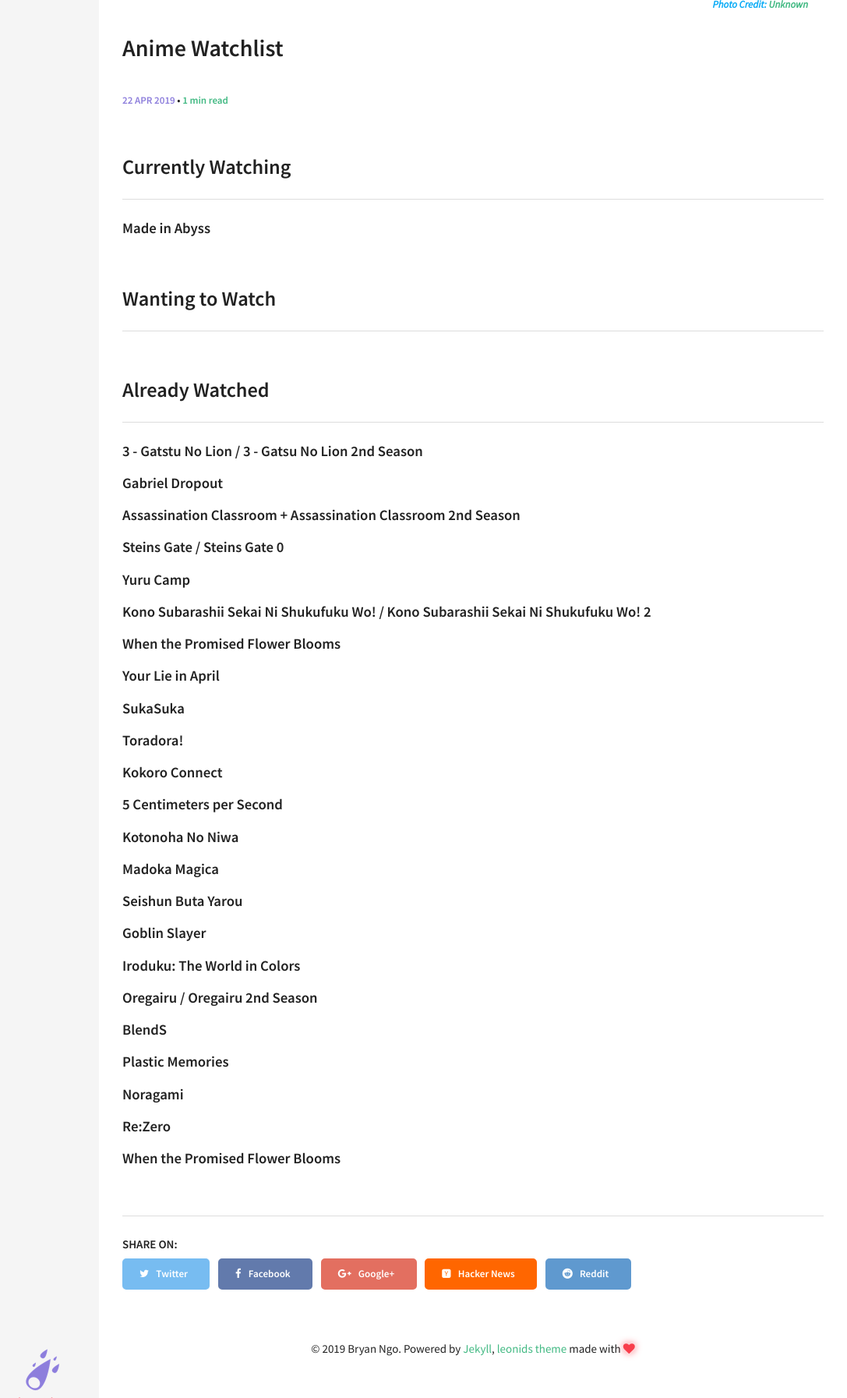
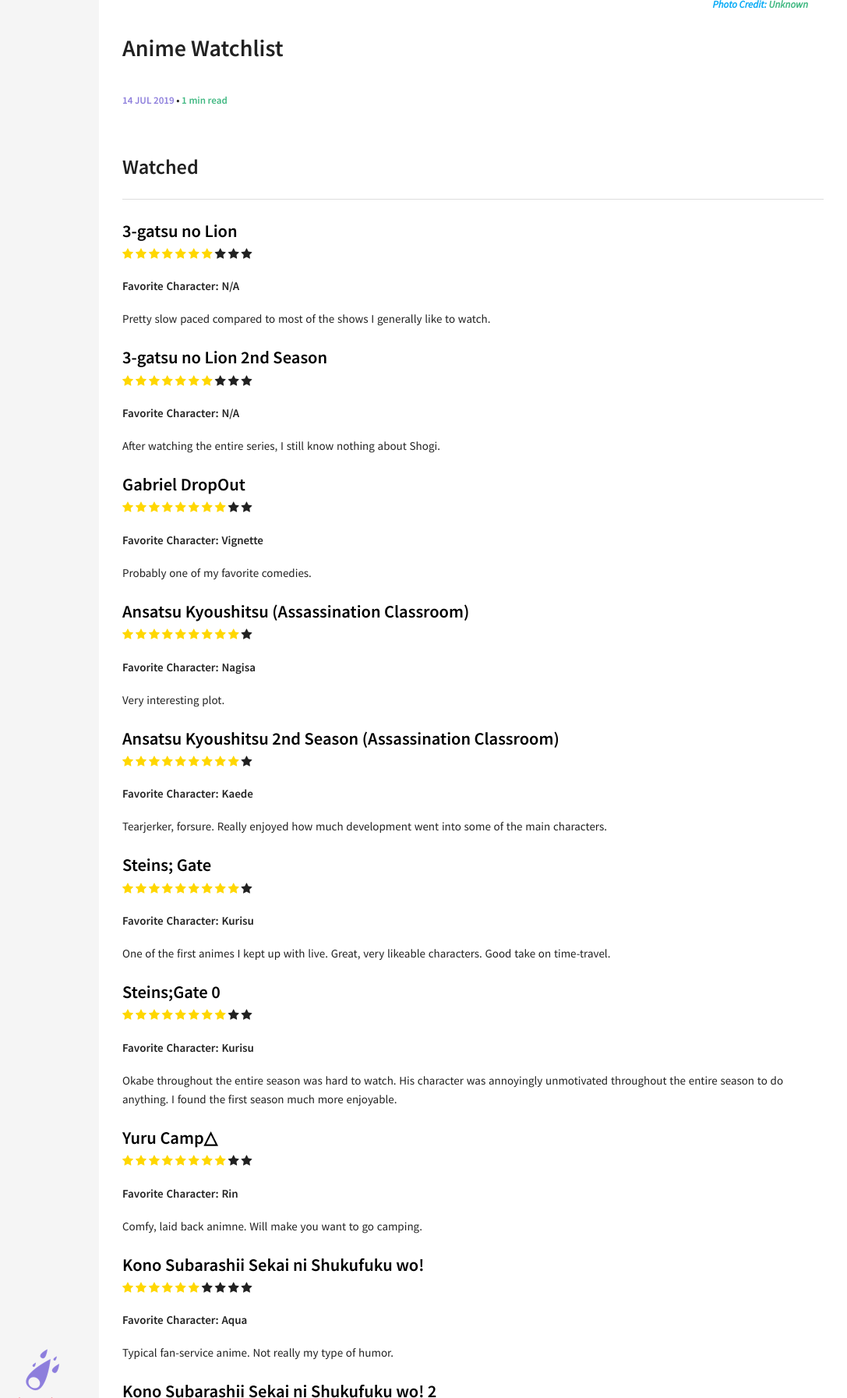
Before and after one commit to bryngo/bryngo.github.io, a Jekyll site: the page built from _posts/2019-07-14-anime-watch-list.md, in a window 1280 px wide, cut to the strip 614-2407 px from the top of the page. Shown: the whole strip at 78% size, without its empty margins (193-1280 px from the left). Built offline with Jekyll 4.4.1, drawn with Linux system fonts in a browser that asks for light colours; some of the changed text lies outside the part shown.

Commit message:
updated anime post

```diff
--- a/_data/index/anime.yml
+++ b/_data/index/anime.yml
@@ -3,154 +3,180 @@
   link: https://myanimelist.net/anime/31646/3-gatsu_no_Lion
   rate: 7
   fav: N/A
-  description: N/A
+  description: Pretty slow paced compared to most of the shows I generally like to watch.
+  status: finished
 
 - name: 3-gatsu no Lion 2nd Season
   link: https://myanimelist.net/anime/35180/3-gatsu_no_Lion_2nd_Season
   rate: 7
   fav: N/A
-  description: N/A
+  description: After watching the entire series, I still know nothing about Shogi.
+  status: finished
 
 - name: Gabriel DropOut
   link: https://myanimelist.net/anime/33731/Gabriel_DropOut
   rate: 8
   fav: Vignette
-  description: N/A
+  description: Probably one of my favorite comedies.
+  status: finished
 
 - name: Ansatsu Kyoushitsu (Assassination Classroom)
   link: https://myanimelist.net/anime/24833/Ansatsu_Kyoushitsu
   rate: 9
   fav: Nagisa
-  description: N/A
+  description: Very interesting plot.
+  status: finished
 
 - name: Ansatsu Kyoushitsu 2nd Season (Assassination Classroom)
   link: https://myanimelist.net/anime/30654/Ansatsu_Kyoushitsu_2nd_Season
   rate: 9
   fav: Kaede
-  description: N/A
+  description: Tearjerker, forsure. Really enjoyed how much development went into some of the main characters.
+  status: finished
 
 - name: Steins; Gate
   link: https://myanimelist.net/anime/9253/Steins_Gate
   rate: 9
   fav: Kurisu
-  description: N/A
+  description: One of the first animes I kept up with live. Great, very likeable characters. Good take on time-travel.
+  status: finished
 
 - name: Steins;Gate 0
   link: https://myanimelist.net/anime/30484/Steins_Gate_0
   rate: 8
   fav: Kurisu
-  description: N/A
+  description: Okabe throughout the entire season was hard to watch. His character was annoyingly unmotivated throughout the entire season to do anything. I found the first season much more enjoyable.
+  status: finished
 
 - name: Yuru Camp△
   link: https://myanimelist.net/anime/34798/Yuru_Camp%E2%96%B3
   rate: 8
   fav: Rin
-  description: N/A
+  description: Comfy, laid back animne. Will make you want to go camping.
+  status: finished
 
 - name: Kono Subarashii Sekai ni Shukufuku wo!
   link: https://myanimelist.net/anime/30831/Kono_Subarashii_Sekai_ni_Shukufuku_wo
   rate: 6
   fav: Aqua
-  description: N/A
+  description: Typical fan-service anime. Not really my type of humor.
+  status: finished
 
 - name: Kono Subarashii Sekai ni Shukufuku wo! 2
   link: https://myanimelist.net/anime/32937/Kono_Subarashii_Sekai_ni_Shukufuku_wo_2
   rate: 6
   fav: Wiz
-  description: N/A
+  description: Wasn't super into this series. Finished it mainly becuase I was already about halfway through before I lost most interest.
+  status: finished
 
 - name: Sayonara no Asa ni Yakusoku no Hana wo Kazarou
   link: https://myanimelist.net/anime/35851/Sayonara_no_Asa_ni_Yakusoku_no_Hana_wo_Kazarou
   rate: 8
-  fav: Mquia
-  description: N/A
+  fav: Maquia
+  description: Pretty show, nice story.
+  status: finished
 
 - name: Shigatsu wa Kimi no Uso
   link: https://myanimelist.net/anime/23273/Shigatsu_wa_Kimi_no_Uso
-  rate: 9
+  rate: 10
   fav: Kaori
-  description: N/A
+  description: Definite must watch. Tearjerker that got me into watching many other shows.
+  status: finished
 
 - name: Shuumatsu Nani Shitemasu ka? Isogashii Desu ka? Sukutte Moratte Ii Desu ka?
   link: https://myanimelist.net/anime/33502/Shuumatsu_Nani_Shitemasu_ka_Isogashii_Desu_ka_Sukutte_Moratte_Ii_Desu_ka
   rate: 8
   fav: Nephren
-  description: N/A
+  description: Almost a tearjerker for me. Unique characters.
+  status: finished
 
 - name: Toradora!
   link: https://myanimelist.net/anime/4224/Toradora
   rate: 9
   fav: Taiga
-  description: N/A
+  description: Almost a tearjerker for me. The ending seemed a unexpected / rushed.
+  status: finished
 
 - name: Kokoro Connect
   link: https://myanimelist.net/anime/11887/Kokoro_Connect
   rate: 9
   fav: Iori
-  description: N/A
+  description: Not a huge fan of the ending, but nice plot nonetheless! Good character development I suppose. Best girl didn't win.
+  status: finished
 
 - name: Byousoku 5 Centimeter
   link: https://myanimelist.net/anime/1689/Byousoku_5_Centimeter
   rate: 8
   fav: N/A
-  description: N/A
+  description: Beautiful art, and story.
+  status: finished
 
 - name: Kotonoha no Niwa
   link: https://myanimelist.net/anime/16782/Kotonoha_no_Niwa
   rate: 8
   fav: N/A
-  description: N/A
+  description: Touching story I suppose. Can't get over the fact that some high school dude fell in love with a teacher.
+  status: finished
 
 - name: Mahou Shoujo Madoka★Magica
   link: https://myanimelist.net/anime/9756/Mahou_Shoujo_Madoka%E2%98%85Magica
   rate: 8
   fav: Kyouko
-  description: N/A
+  description: Great show. The art style is very different, but quite moving.
+  status: finished
 
 - name: Mahou Shoujo Madoka★Magica Movie 3 Hangyaku no Monogatari
   link: https://myanimelist.net/anime/11981/Mahou_Shoujo_Madoka%E2%98%85Magica_Movie_3__Hangyaku_no_Monogatari
   rate: 8
   fav: Homura
-  description: N/A
+  description: Fantastic sequel to learn more about the characters and their motives.
+  status: finished
 
 - name: Seishun Buta Yarou wa Bunny Girl Senpai no Yume wo Minai
   link: https://myanimelist.net/anime/37450/Seishun_Buta_Yarou_wa_Bunny_Girl_Senpai_no_Yume_wo_Minai
   rate: 9
   fav: Mai
-  description: N/A
+  description: Loved this show. Great dialogue between all the characters.
+  status: finished
 
 - name: Goblin Slayer
   link: https://myanimelist.net/anime/37349/Goblin_Slayer
   rate: 8
   fav: Elf
-  description: N/A
+  description: Watched it because of the hype. It wasn't bad!
+  status: finished
 
 - name: Irozuku Sekai no Ashita kara
   link: https://myanimelist.net/anime/37497/Irozuku_Sekai_no_Ashita_kara
   rate: 8
   fav: Kohaku
-  description: N/A
+  description: Very pretty show. Just wished Hitomi, the main character, wasn't so shy. Her dialogue was never powerful.
+  status: finished
 
 - name: Yahari Ore no Seishun Love Comedy wa Machigatteiru.
   link: https://myanimelist.net/anime/14813/Yahari_Ore_no_Seishun_Love_Comedy_wa_Machigatteiru
   rate: 8
   fav: Yukino
-  description: N/A
+  description: One of my favorite shows. Ironically, I don't have much to say.
+  status: finished
 
 - name: Yahari Ore no Seishun Love Comedy wa Machigatteiru. Zoku
   link: https://myanimelist.net/anime/23847/Yahari_Ore_no_Seishun_Love_Comedy_wa_Machigatteiru_Zoku
   rate: 8
   fav: Iroha
-  description: N/A
+  description: See description for previous season.
+  status: finished
 
 - name: Shingeki no Kyojin
   link: https://myanimelist.net/anime/16498/Shingeki_no_Kyojin
   rate: 8
   fav: Mikasa
-  description: N/A
+  description: For the hype! Great animation and storyline though.
+  status: finished
 
 - name: Shingeki no Kyojin Season 2
   link: https://myanimelist.net/anime/25777/Shingeki_no_Kyojin_Season_2
   rate: 8
   fav: Levi
-  description: N/A
+  description: Kept up with the hype again. Still great animation and storyline.
+  status: watching
--- a/_data/index/education.yml
+++ b/_data/index/education.yml
@@ -1,4 +1,4 @@
 - name: University of California, Davis
   link: https://www.ucdavis.edu/
-  date: September 2015 - Now <i class="fa fa-clock-o" aria-hidden="true" title="Until Now"></i>
-  descr: <br> (expected graduation in 2019)
+  date: September 2015 - 2019
+  descr: Computer Science & Engineering, Minor in Statistics
--- a/_includes/sections/projects.html
+++ b/_includes/sections/projects.html
@@ -16,7 +16,6 @@
                 {% if project.website %}
                 <a href="{{ project.website }} "><i class="fa fa-fw fa-home"></i>Homepage</a>
                 {% endif %}
-
             </div>
     </div>
 {% endfor %}
--- /dev/null
+++ b/_layouts/anime.html
@@ -0,0 +1,125 @@
+---
+layout: default
+---
+
+<a class="btn" href= "{{ site.url }}/" >
+  Home
+</a>
+{% if page.image.feature %}
+<div class="post-image-feature">
+  <img class="feature-image" src=
+  {% if page.image.feature contains 'https' or page.image.feature contains 'http' %}
+  "{{ page.image.feature }}"
+  {% else %}
+  "{{ site.url }}/img/{{ page.image.feature }}"
+  {% endif %}
+  alt="{{ page.title | escape }} feature image">
+
+  {% if page.image.credit %}
+  <span class="image-credit">Photo Credit: <a href="{{ page.image.creditlink }}">{{ page.image.credit }}</a></span>
+  {% endif %}
+</div><!-- /.image-wrap -->
+{% endif %}
+
+
+<div id="post">
+  <header class="post-header">
+    <h1 title="{{ page.title | escape }}">{{ page.title }}</h1>
+    <span class="post-meta">
+      <span class="post-date">
+        {{ page.date | date: "%-d %b %Y" | upcase }}
+      </span>
+      •
+      {% include read_time.html %}
+    </span>
+
+  </header>
+
+  <article class="post-content">
+    <h2>Watched</h2>
+    {% for anime in site.data.index.anime %}
+      {% if anime.status == "finished" %}
+      <div class="row">
+        <div class="col">
+          <a href="{{anime.link}}" style="color: black"><h3 style="margin: 0">{{ anime.name }}</h3></a>
+          {% for star in (1..10) %}
+            {% if star <= anime.rate %}
+              <i class="fa fa-star" style="color: gold" aria-hidden="true"></i>
+            {% else %}
+              <i class="fa fa-star"  aria-hidden="true"></i>
+            {% endif %}
+          {% endfor %}
+          <b><p>Favorite Character: {{anime.fav}}</p></b>
+          <p>{{anime.description}}</p>
+        </div>
+      </div>
+      {% endif %}
+    {% endfor %}
+
+    <h2>Watching</h2>
+    {% for anime in site.data.index.anime %}
+    {% if anime.status == "watching" %}
+    <div class="row">
+      <div class="col">
+        <a href="{{anime.link}}" style="color: black"><h3 style="margin: 0">{{ anime.name }}</h3></a>
+        {% for star in (1..10) %}
+        {% if star <= anime.rate %}
+        <i class="fa fa-star" style="color: gold" aria-hidden="true"></i>
+        {% else %}
+        <i class="fa fa-star"  aria-hidden="true"></i>
+        {% endif %}
+        {% endfor %}
+        <p>{{anime.description}}</p>
+      </div>
+    </div>
+    {% endif %}
+    {% endfor %}
+
+
+    <h2>To Watch</h2>
+    {% for anime in site.data.index.anime %}
+    {% if anime.status == "to-watch" %}
+    <div class="row">
+      <div class="col">
+        <a href="{{anime.link}}" style="color: black"><h3 style="margin: 0">{{ anime.name }}</h3></a>
+        {% for star in (1..10) %}
+        {% if star <= anime.rate %}
+        <i class="fa fa-star" style="color: gold" aria-hidden="true"></i>
+        {% else %}
+        <i class="fa fa-star"  aria-hidden="true"></i>
+        {% endif %}
+        {% endfor %}
+        <p>{{anime.description}}</p>
+      </div>
+    </div>
+    {% endif %}
+    {% endfor %}
+
+  </article>
+</div>
+
+<div class="share-buttons">
+  <h6>Share on: </h6>
+  <ul>
+    <li>
+      <a href="https://twitter.com/intent/tweet?text={{ site.url }}{{ page.url }}" class="twitter btn" title="Share on Twitter"><i class="fa fa-twitter"></i><span> Twitter</span></a>
+    </li>
+    <li>
+      <a href="https://www.facebook.com/sharer/sharer.php?u={{ site.url }}{{ page.url }}" class="facebook btn" title="Share on Facebook"><i class="fa fa-facebook"></i><span> Facebook</span></a>
+    </li>
+    <li>
+      <a href="https://plus.google.com/share?url={{ site.url }}{{ page.url }}" class="google-plus btn" title="Share on Google Plus"><i class="fa fa-google-plus"></i><span> Google+</span></a>
+    </li>
+    <li>
+      <a href="https://news.ycombinator.com/submitlink?u={{ site.url }}{{ page.url }}" class="hacker-news btn" title="Share on Hacker News"><i class="fa fa-hacker-news"></i><span> Hacker News</span></a>
+    </li>
+    <li>
+      <a href="https://www.reddit.com/submit?url={{ site.url }}{{ page.url }}" class="reddit btn" title="Share on Reddit"><i class="fa fa-reddit"></i><span> Reddit</span></a>
+    </li>
+  </ul>
+</div><!-- end share-buttons -->
+
+{% if site.owner.disqus-shortname and page.comments == true %}
+<div id="disqus_thread"></div>
+{% include disqus.html %}
+{% endif %}
--- a/_posts/2019-04-22-anime-watch-list.md
+++ b/_posts/2019-07-14-anime-watch-list.md
@@ -1,5 +1,5 @@
 ---
-layout: post
+layout: anime
 title: Anime Watchlist
 excerpt: Watch me become a weeb.
 categories: [anime]
@@ -8,6 +8,7 @@ image:
   feature: https://images2.alphacoders.com/742/742320.png
   credit: Unknown
   creditlink: https://wall.alphacoders.com/big.php?i=742320
+lcb: "{"
 ---
 
 ## Currently Watching
```
Also changed, not shown: _posts/2019-03-23-la-food.md (+2 -0 lines), _posts/2019-03-25-concerts.md (+3 -2 lines).
